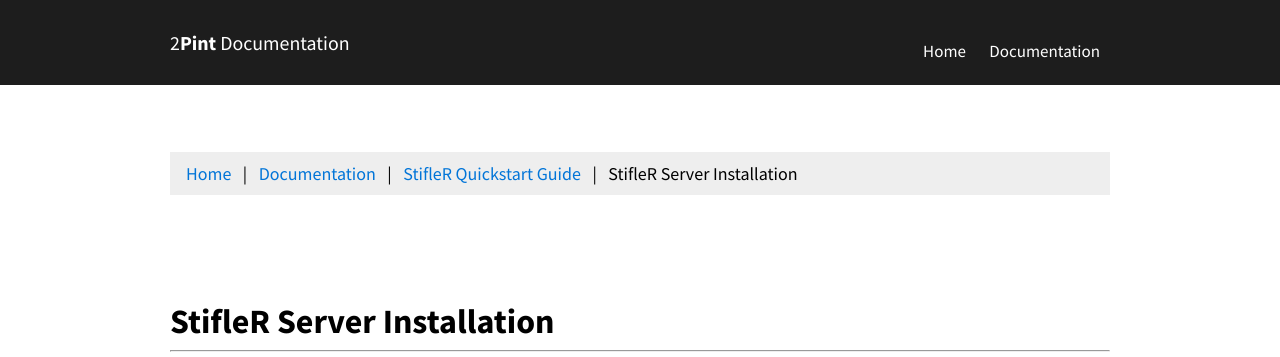
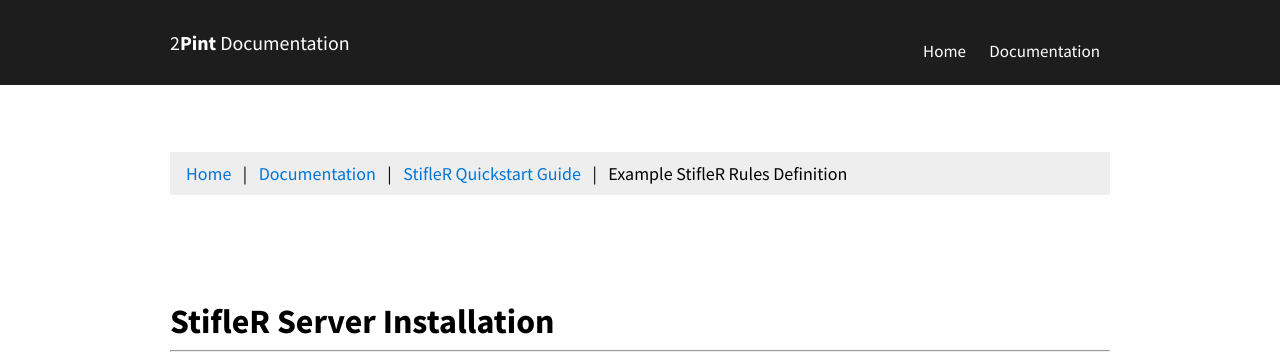
Before and after one commit to RoseSmithTest/2PintTest.github.io, a Jekyll site: the page built from docs/StifleRServerInstallation.html, in a window 1280 px wide and 900 px high. Shown: the top 357 px of the window. Built offline with Jekyll 4.4.1, drawn with Linux system fonts in a browser that asks for light colours.

Commit message:
Update StifleRServerInstallation.html

```diff
--- a/docs/StifleRServerInstallation.html
+++ b/docs/StifleRServerInstallation.html
@@ -12,7 +12,7 @@ navigation_weight: 1
   <li><a href="/">Home</a></li>
   <li><a href="/docs/docs.html">Documentation</a></li>
   <li><a href="/docs/stiflerquickstartguide.html">StifleR Quickstart Guide</a></li>
-  <li>StifleR Server Installation</li>
+  <li>Example StifleR Rules Definition</li>
 </ul>
 <br><br><br><br>
 		<h1><strong>StifleR Server Installation</strong></h1><hr><br><br>
```
